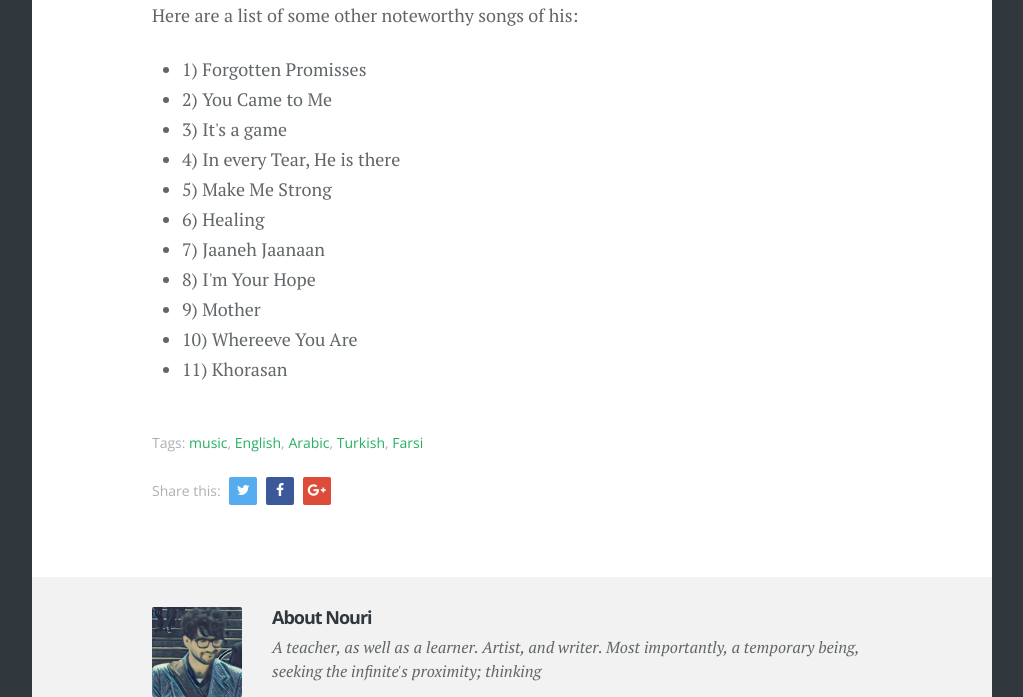
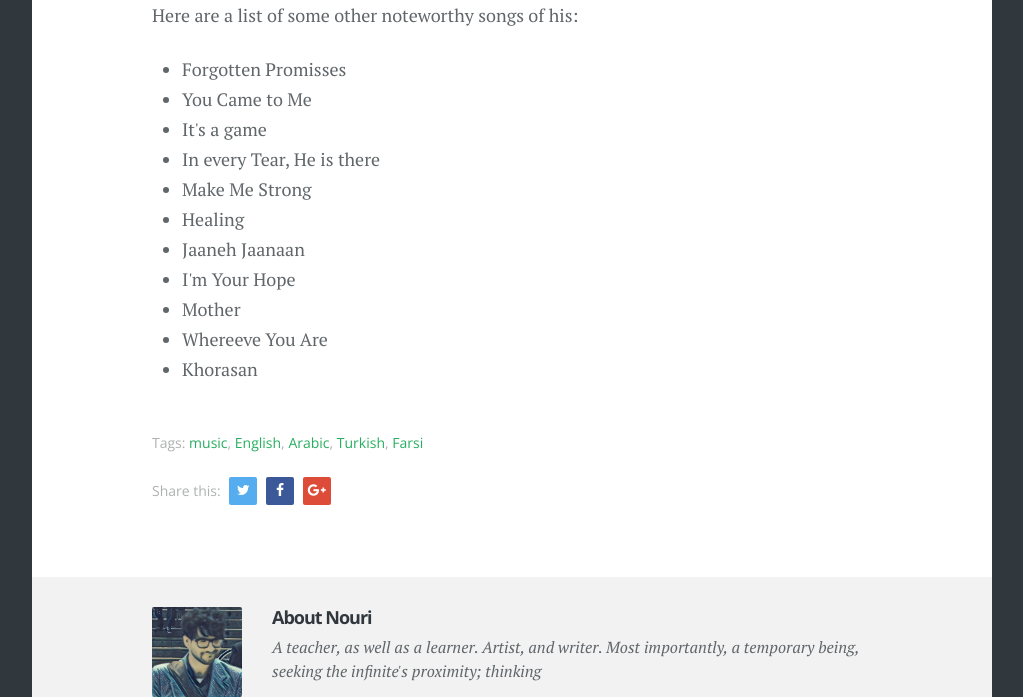
Before and after one commit to nourijp/chihaya, a Jekyll site: the page built from _posts/2018-01-01-Sami-Yusuf.md, in a window 1280 px wide and 900 px high, scrolled down 2364 px, cut to the strip 203-900 px from the top of the window. Shown: the whole strip, without its empty margins (128-1151 px from the left). Built offline with Jekyll 4.4.1, drawn with Linux system fonts in a browser that asks for light colours; some web fonts are replaced; comment, search, counter and statistics services are not loaded.

Commit message:
Update 2018-01-01-Sami-Yusuf.md

```diff
--- a/_posts/2018-01-01-Sami-Yusuf.md
+++ b/_posts/2018-01-01-Sami-Yusuf.md
@@ -21,14 +21,14 @@ SamiYusuf1.jpeg" title="" caption="" %}
 
 Here are a list of some other noteworthy songs of his:
 
-<ul><li>1) Forgotten Promisses</li>
-<li>2) You Came to Me</li>
-<li>3) It's a game</li>
-<li>4) In every Tear, He is there</li>
-<li>5) Make Me Strong</li>
-<li>6) Healing</li>
-<li>7) Jaaneh Jaanaan</li>
-<li>8) I'm Your Hope</li>
-<li>9) Mother</li>
-<li>10) Whereeve You Are</li>
-<li>11) Khorasan</li></ul>
+<ul><li> Forgotten Promisses</li>
+<li> You Came to Me</li>
+<li> It's a game</li>
+<li> In every Tear, He is there</li>
+<li> Make Me Strong</li>
+<li> Healing</li>
+<li> Jaaneh Jaanaan</li>
+<li> I'm Your Hope</li>
+<li> Mother</li>
+<li> Whereeve You Are</li>
+<li> Khorasan</li></ul>
```
